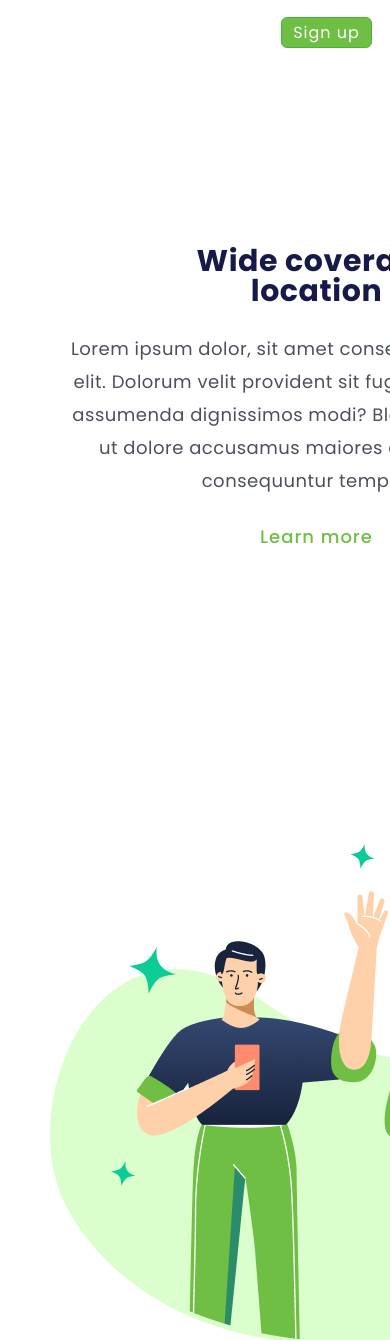
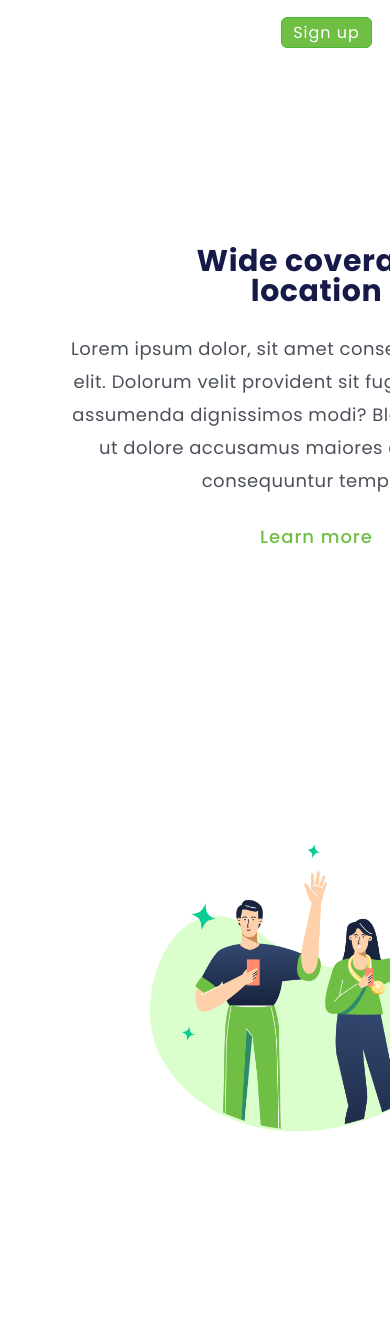
Before and after one commit to Lucasvasconcelos25/Segundo-Porj-CSS, a plain HTML site: page index.html in a window 390 px wide. Shown: the top 1340 px of the page. After the commit the page ends 1132 px from the top, so only its background shows below. Drawn offline with Linux system fonts and the light colour scheme.

Commit message:
correção tamanho da img no css

```diff
--- a/style.css
+++ b/style.css
@@ -100,9 +100,11 @@ p {
     display: block;
     position:absolute;
     top: 100%;
-    left: 50px;
+    left: 150px;
     margin: 0;
     padding: 0;
+    width: 312px;
+    height: 288px;
    }
    .link-section {
     display: block;
```
